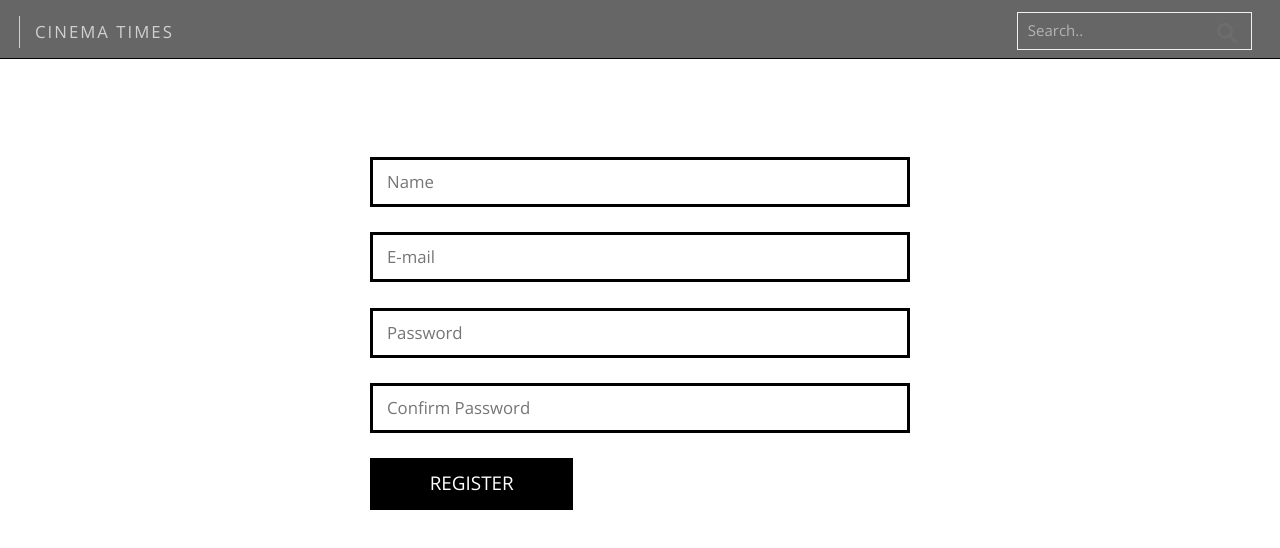
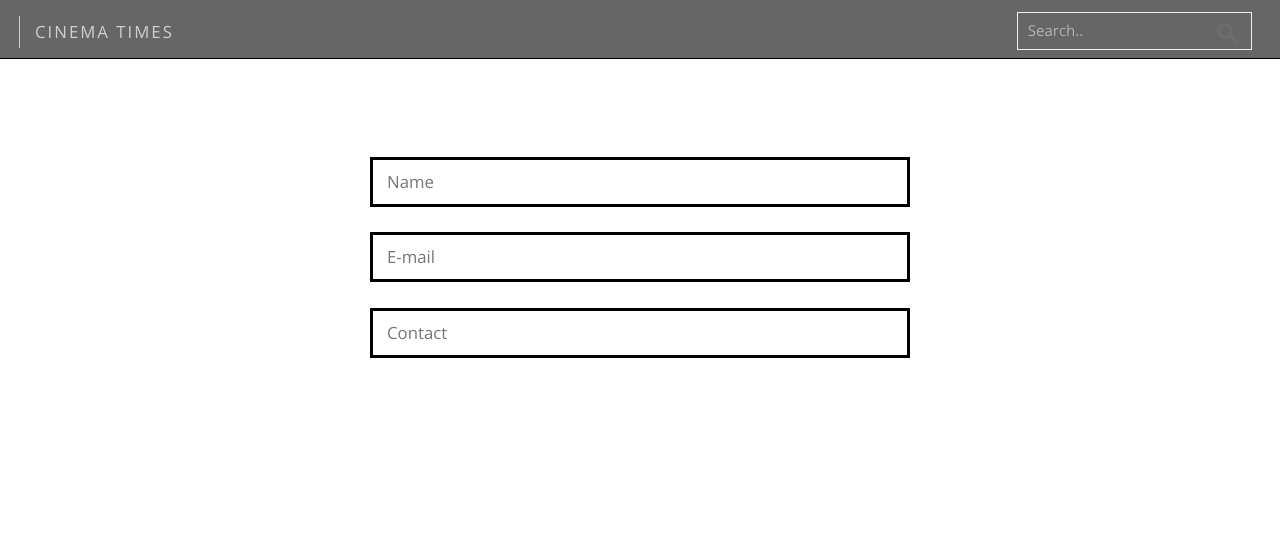
Before and after one commit to nandunbandara/SE3020-Programming-Assignment-2, a plain HTML site: page frontend/index.html at #!/order in a window 1280 px wide. Drawn offline with nearby package versions, Linux system fonts and the light colour scheme.

Commit message:
order template

```diff
--- a/frontend/templates/order.html
+++ b/frontend/templates/order.html
@@ -16,9 +16,7 @@
             <div class="col-md-6 col-md-offset-3">
                 <input type="text" placeholder="Name" required/>
                 <input type="text" placeholder="E-mail" required/>
-                <input type="password" placeholder="Password" required/>
-                <input type="password" placeholder="Confirm Password" required/>
-                <input type="submit" value="REGISTER"/>
+                <input type="text" placeholder="Contact" required/>
             </div>
             <div class="clearfix"></div>
         </form>
```
